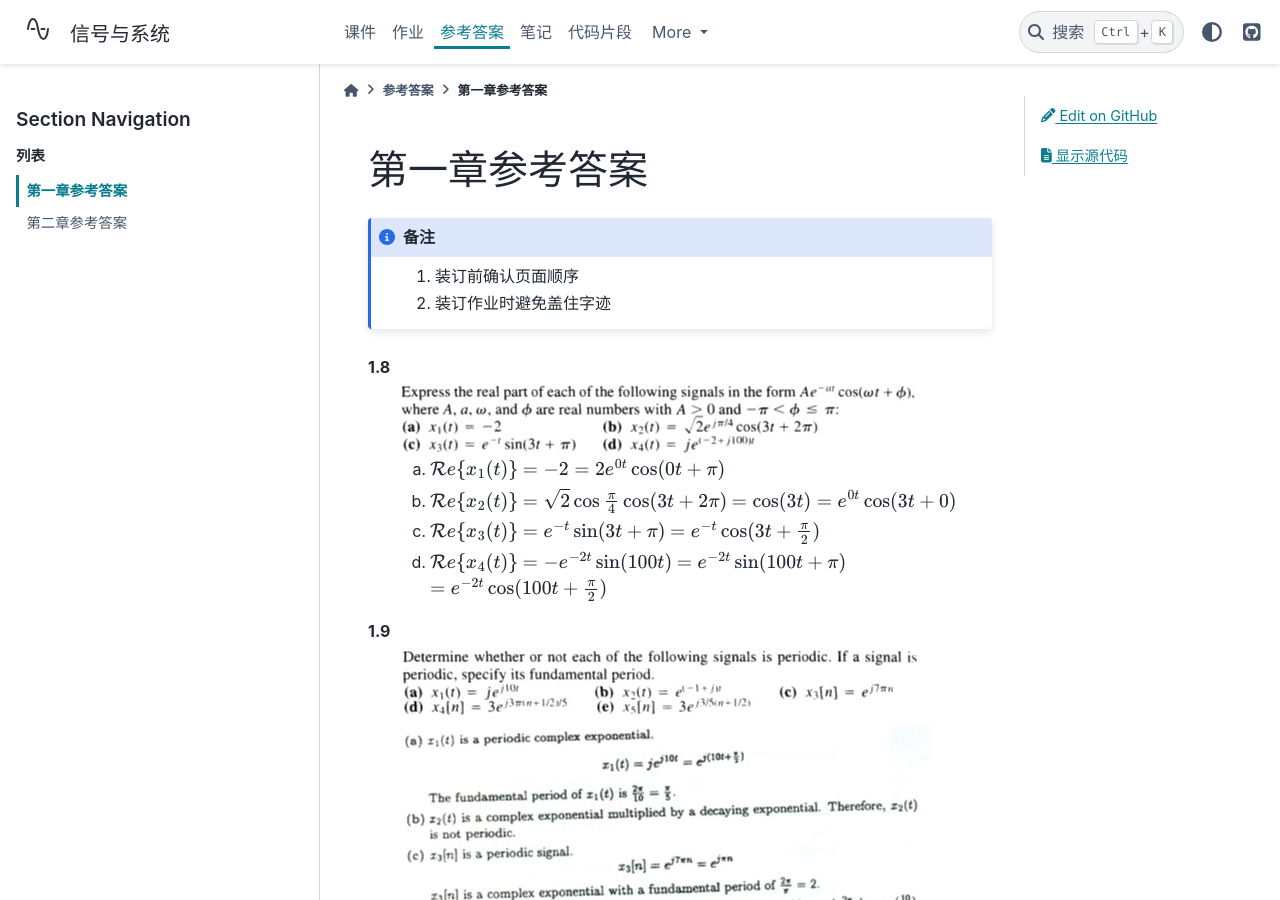
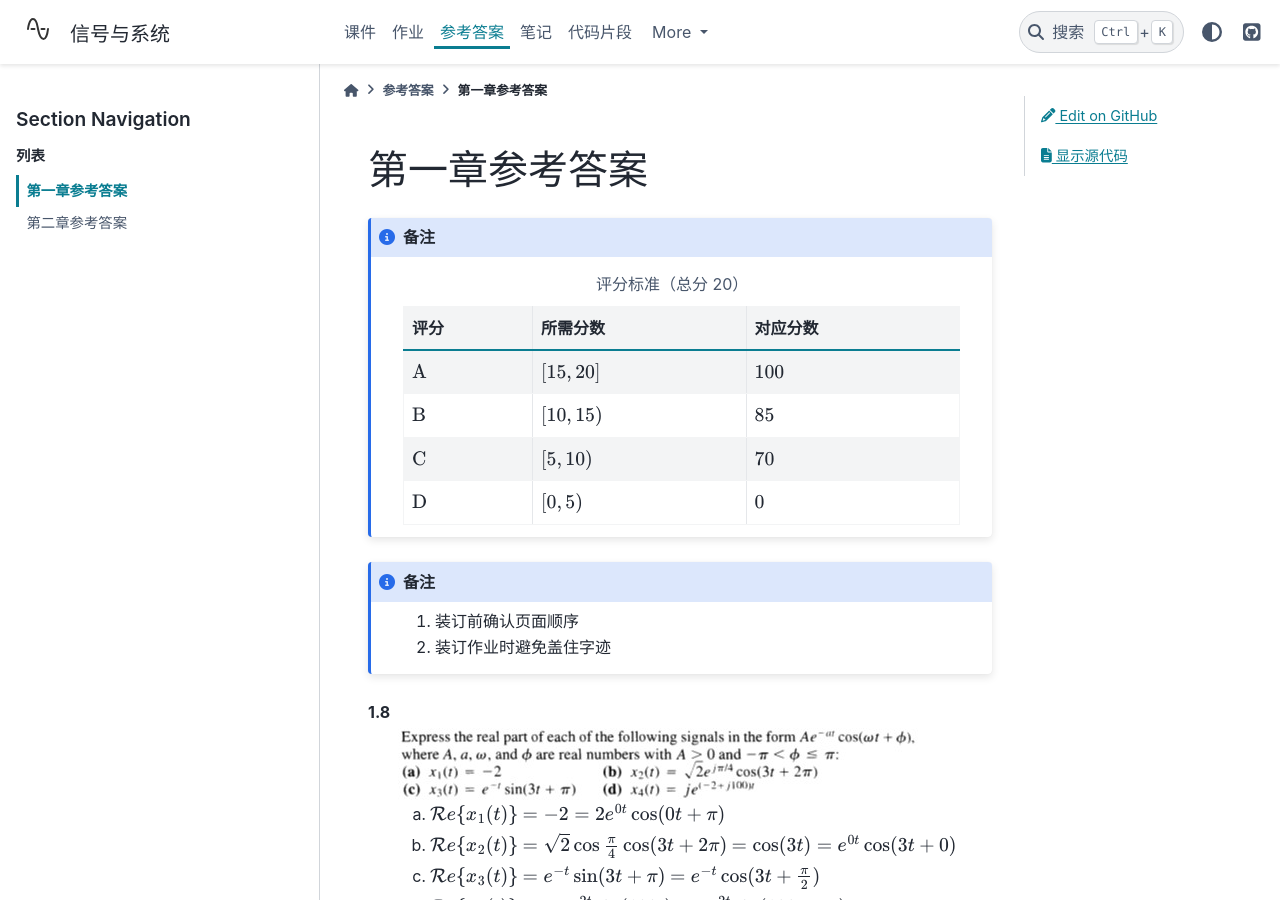
Before and after one commit to atlanswer/Signals-and-Systems, a Sphinx documentation site: the page built from doc/answer/chapter1.rst, in a window 1280 px wide and 900 px high. Built offline with Sphinx 7.4.7 and the PyData theme 0.15.4, drawn with Linux system fonts in a browser that asks for light colours.

Commit message:
content: add grading criterias

```diff
--- a/doc/answer/chapter1.rst
+++ b/doc/answer/chapter1.rst
@@ -1,6 +1,27 @@
 ##############
 第一章参考答案
 ##############
+
+.. note::
+
+  .. list-table:: 评分标准（总分 20）
+    :header-rows: 1
+
+    * - 评分
+      - 所需分数
+      - 对应分数
+    * - :math:`\text{A}`
+      - :math:`[15, 20]`
+      - :math:`100`
+    * - :math:`\text{B}`
+      - :math:`[10, 15)`
+      - :math:`85`
+    * - :math:`\text{C}`
+      - :math:`[5, 10)`
+      - :math:`70`
+    * - :math:`\text{D}`
+      - :math:`[0, 5)`
+      - :math:`0`
 
 .. note::
 
--- a/doc/templates/navbar-brand.html
+++ b/doc/templates/navbar-brand.html
@@ -1,4 +1,4 @@
-<a class="navbar-brand" href="/signals-and-systems/index.html">
+<a class="navbar-brand" href="/">
     <div id="navbar-center" class="mr-auto">
         <div class="navbar-center-item navbar-expand">
             <ul id="navbar-main-elements" class="navbar-nav">
```
